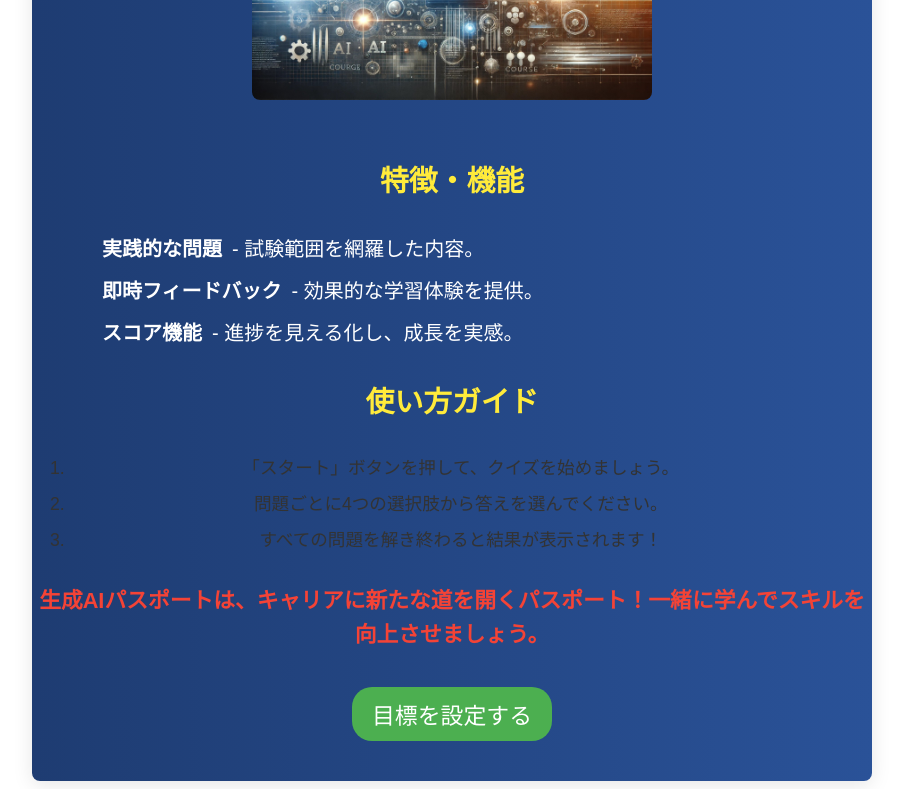
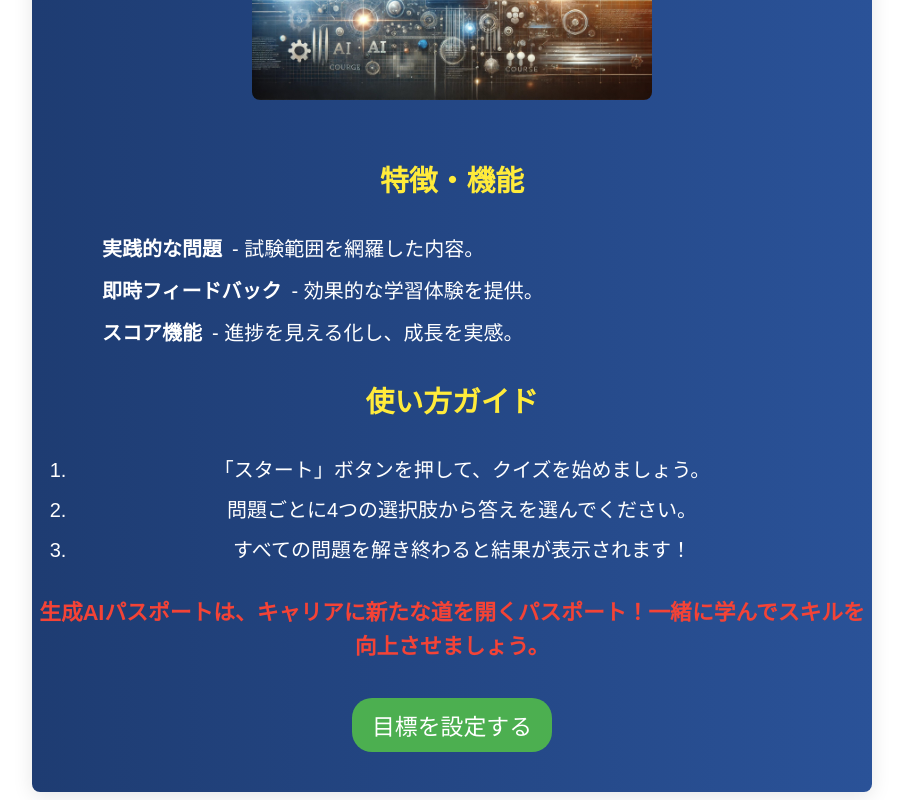
Before and after one commit to jojoflo2022/ai-passport, a Vue app: page / in a window 1280 px wide. Shown: the part 625-1425 px from the top of the page, without its empty margins (188-1091 px from the left). Built offline with nearby package versions, Linux system fonts and the light colour scheme.

Commit message:
Add eslint-disable comment to bypass multi-word rule

```diff
--- a/src/components/IntroSection.vue
+++ b/src/components/IntroSection.vue
@@ -116,6 +116,7 @@ export default {
 .feature-list li {
   margin-bottom: 10px;
   display: flex;
+  text-align: center;
   align-items: center;
   gap: 10px;
   color: #fff;
@@ -126,7 +127,8 @@ export default {
   list-style-type: decimal;
   margin: 0 auto;
   padding-left: 1em;
-  font-size: 1.1em;
+  font-size: 1.25em;
+  color: #fff;
 }
 
 .guide-steps li {
```
